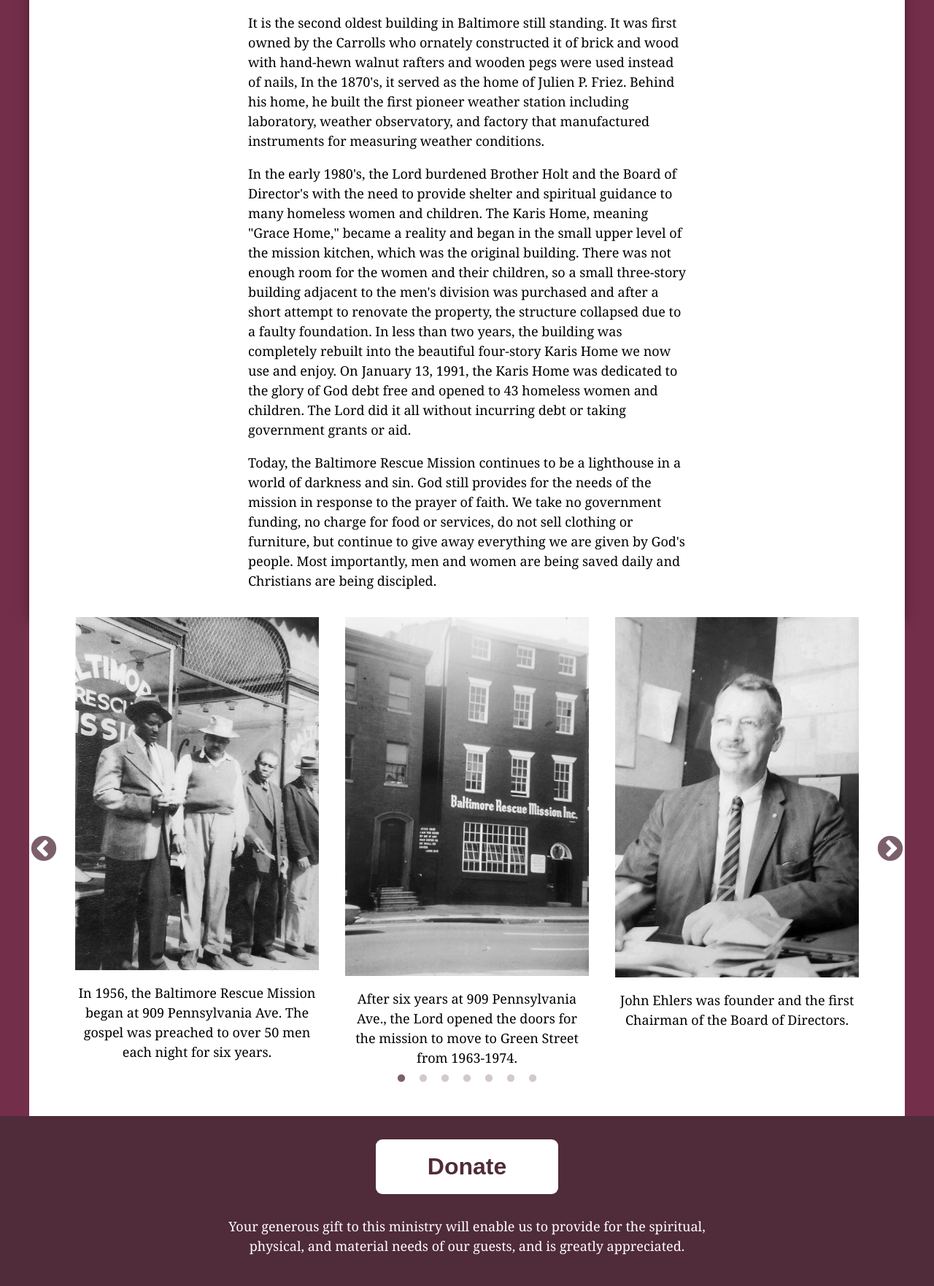
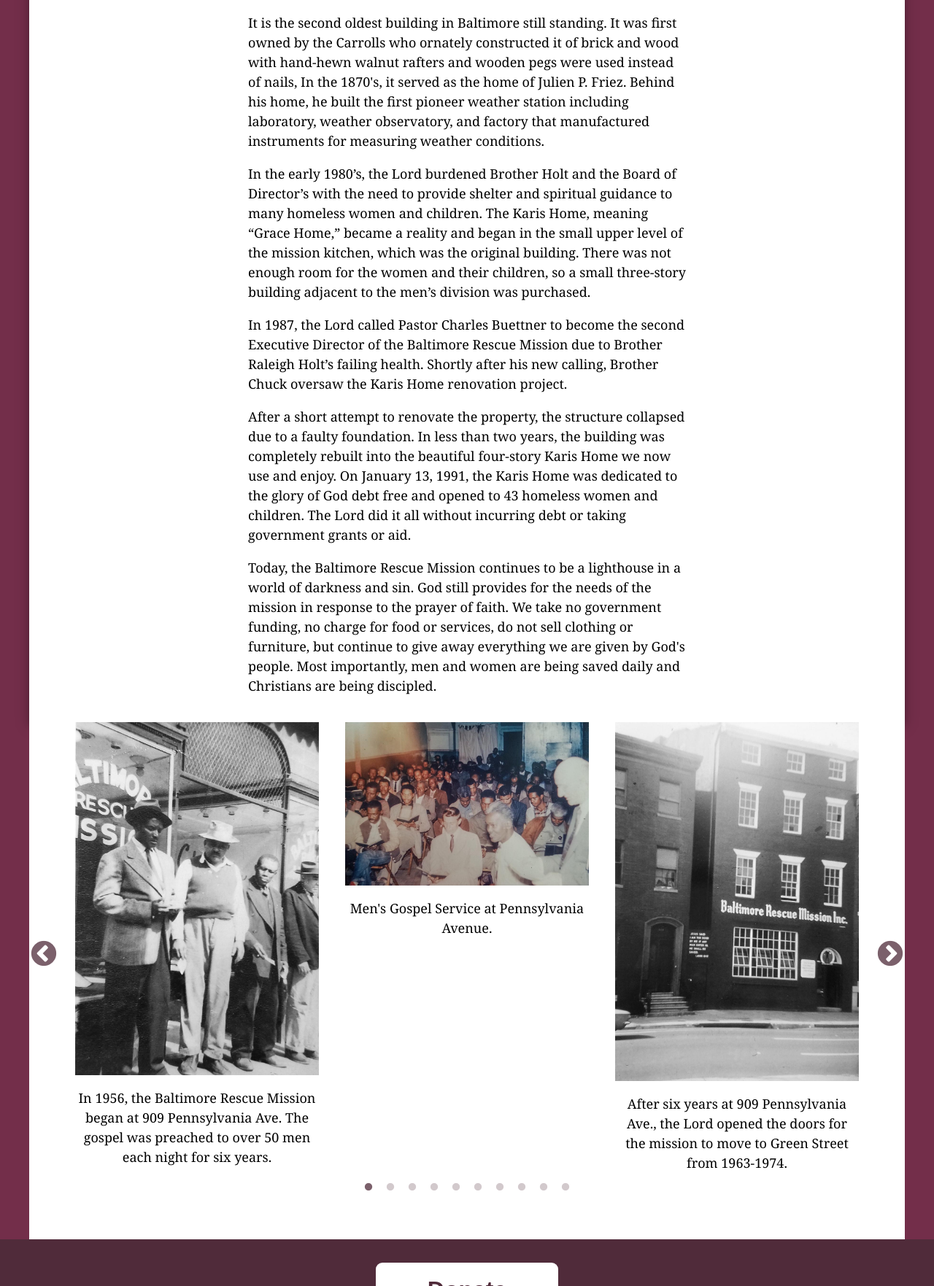
Before and after one commit to devjklein/baltimore-rescue-mission, a Jekyll site: the page built from history.md, in a window 1280 px wide, cut to the strip 1845-3608 px from the top of the page. Shown: the whole strip at 73% size. Built offline with Jekyll 4.4.1, drawn with Linux system fonts in a browser that asks for light colours; nearby versions of some CDN libraries; some web fonts are replaced.

Commit message:
Updated history page, telephone link, and article padding
+ The history page now has a section on the current executive director and three new images
+ The broken Karis Home telephone link has been fixed
+ The margin issue with the ordered list on the statment of faith has been corrected
+ Fixed an issue where the slideshow dots intersected the caption

```diff
--- a/_layouts/default.html
+++ b/_layouts/default.html
@@ -119,7 +119,7 @@
         </li>
 
         <li class="textbox  footer__list">
-          <p><strong>Karis Home (Women &amp; Children)</strong><br>1228 E Baltimore St.<br>Baltimore, Maryland 21202-4622<br><a href="4103421323">(410) 342-1323</a></p>
+          <p><strong>Karis Home (Women &amp; Children)</strong><br>1228 E Baltimore St.<br>Baltimore, Maryland 21202-4622<br><a href="tel:4103421323">(410) 342-1323</a></p>
         </li>
       </ul>
 
--- a/history.md
+++ b/history.md
@@ -20,7 +20,9 @@ permalink: mission/history
           <p>After six years, the Lord opened the doors for the mission to move to Green Street.  During these years, the mission grew and developed.  More men were able to come through the doors each day and people in the Christian community became more aware of what the Lord was doing there.</p>
           <p>In 1974, the city took the property at Green Street and put in a post office.  During that time, the property at 4 North Central Avenue became available.  This property was the first privately owned weather observatory in the United States.  It was built in the late 1700's, built from brick brought from England as ballast in sailing ships.</p>
           <p>It is the second oldest building in Baltimore still standing.  It was first owned by the Carrolls who ornately constructed it of brick and wood with hand-hewn walnut rafters and wooden pegs were used instead of nails,  In the 1870's, it served as the home of Julien P. Friez.  Behind his home, he built the first pioneer weather station including laboratory, weather observatory, and factory that manufactured instruments for measuring weather conditions.</p>
-          <p>In the early 1980's, the Lord burdened Brother Holt and the Board of Director's with the need to provide shelter and spiritual guidance to many homeless women and children.  The Karis Home, meaning "Grace Home," became a reality and began in the small upper level of the mission kitchen, which was the original building.  There was not enough room for the women and their children, so a small three-story building adjacent to the men's division was purchased and after a short attempt to renovate the property, the structure collapsed due to a faulty foundation.  In less than two years, the building was completely rebuilt into the beautiful four-story Karis Home we now use and enjoy.  On January 13, 1991, the Karis Home was dedicated to the glory of God debt free and opened to 43 homeless women and children.  The Lord did it all without incurring debt or taking government grants or aid.</p>
+          <p>In the early 1980’s, the Lord burdened Brother Holt and the Board of Director’s with the need to provide shelter and spiritual guidance to many homeless women and children.  The Karis Home, meaning “Grace Home,” became a reality and began in the small upper level of the mission kitchen, which was the original building.  There was not enough room for the women and their children, so a small three-story building adjacent to the men’s division was purchased.</p>
+          <p>In 1987, the Lord called Pastor Charles Buettner to become the second Executive Director of the Baltimore Rescue Mission due to Brother Raleigh Holt’s failing health.  Shortly after his new calling, Brother Chuck oversaw the Karis Home renovation project.</p>
+          <p>After a short attempt to renovate the property, the structure collapsed due to a faulty foundation.  In less than two years, the building was completely rebuilt into the beautiful four-story Karis Home we now use and enjoy.  On January 13, 1991, the Karis Home was dedicated to the glory of God debt free and opened to 43 homeless women and children.  The Lord did it all without incurring debt or taking government grants or aid.</p>
           <p>Today, the Baltimore Rescue Mission continues to be a lighthouse in a world of darkness and sin.  God still provides for the needs of the mission in response to the prayer of faith.  We take no government funding, no charge for food or services, do not sell clothing or furniture, but continue to give away everything we are given by God's people.  Most importantly, men and women are being saved daily and Christians are being discipled.</p>
         </article>
       </div>
@@ -31,34 +33,50 @@ permalink: mission/history
           <img src="{{ "/img/history/01.jpg" | relative_url }}" alt="A group of men outside the Baltimore Rescue Mission, circa 1956">
           <p>In 1956, the Baltimore Rescue Mission began at 909 Pennsylvania Ave.  The gospel was preached to over 50 men each night for six years.</p>
         </div>
+
         <div>
-          <img src="{{ "/img/history/02.jpg" | relative_url }}" alt="The Baltimore Rescue Mission building, circa 1963">
+          <img src="{{ "/img/history/02.jpg" | relative_url }}" alt="Men's Gospel Service taking place at Pennsylvania Avenue">
+          <p>Men's Gospel Service at Pennsylvania Avenue.</p>
+        </div>
+
+        <div>
+          <img src="{{ "/img/history/03.jpg" | relative_url }}" alt="The Baltimore Rescue Mission building, circa 1963">
           <p>After six years at 909 Pennsylvania Ave., the Lord opened the doors for the mission to move to Green Street from 1963-1974.</p>
         </div>
 
         <div>
-          <img src="{{ "/img/history/03.jpg" | relative_url }}" alt="A portrait of John Ehlers">
+          <img src="{{ "/img/history/04.jpg" | relative_url }}" alt="A portrait of John Ehlers">
           <p>John Ehlers was founder and the first Chairman of the Board of Directors.</p>
         </div>
 
         <div>
-          <img src="{{ "/img/history/04.jpg" | relative_url }}" alt="Raleigh Holt preaching to a group of men">
+          <img src="{{ "/img/history/05.jpg" | relative_url }}" alt="Raleigh Holt preaching to a group of men">
           <p>Raleigh Holt was the first Executive Director,  who retired after 31 years due to health problems.</p>
         </div>
 
         <div>
-          <img src="{{ "/img/history/05.jpg" | relative_url }}" alt="The Karis Home building, prior to renovation">
+          <img src="{{ "/img/history/06.jpg" | relative_url }}" alt="Raleigh and Pat Holt">
+          <p>Raleigh and Pat Holt.</p>
+        </div>
+
+        <div>
+          <img src="{{ "/img/history/07.jpg" | relative_url }}" alt="The Karis Home building, prior to renovation">
           <p>The original building (adjacent to our men's facility) that was purchased and later renovated to become the current Karis Home.</p>
         </div>
 
         <div>
-          <img src="{{ "/img/history/06.jpg" | relative_url }}" alt="The collapsed Karis Home building">
+          <img src="{{ "/img/history/08.jpg" | relative_url }}" alt="The collapsed Karis Home building">
           <p>Shortly after renovations began, the structure collapsed due to a faulty foundation.</p>
         </div>
 
         <div>
-          <img src="{{ "/img/history/07.jpg" | relative_url }}" alt="The Karis home building, prior to renovation">
+          <img src="{{ "/img/history/09.jpg" | relative_url }}" alt="The Karis home building, prior to renovation">
           <p>The completed Karis Home, "Grace Home", for women and children.</p>
+        </div>
+
+        <div>
+          <img src="{{ "/img/history/10.jpg" | relative_url }}" alt="Pastor Chuck and Janna Buettner">
+          <p>Pastor Chuck and Janna Buettner.</p>
         </div>
       </div>
     </section>
```
Also changed, not shown: other parts of _layouts/default.html (+2 -2 lines), contact.md (+1 -1 lines), _includes/slick-theme.css, _includes/styles.min.css, img/history/02.jpg, img/history/03.jpg, img/history/04.jpg, img/history/05.jpg, img/history/06.jpg, img/history/07.jpg, img/history/08.jpg (added), img/history/09.jpg (added), img/history/10.jpg (added).
